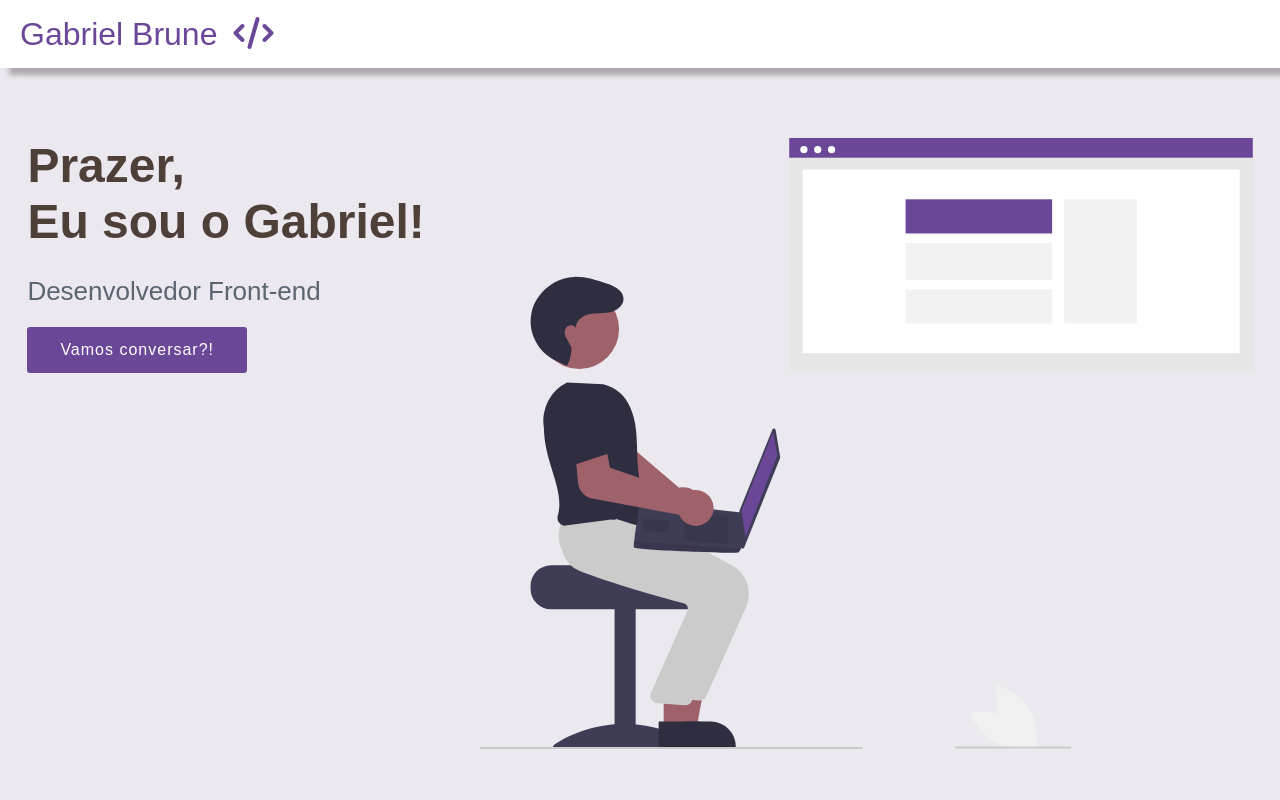
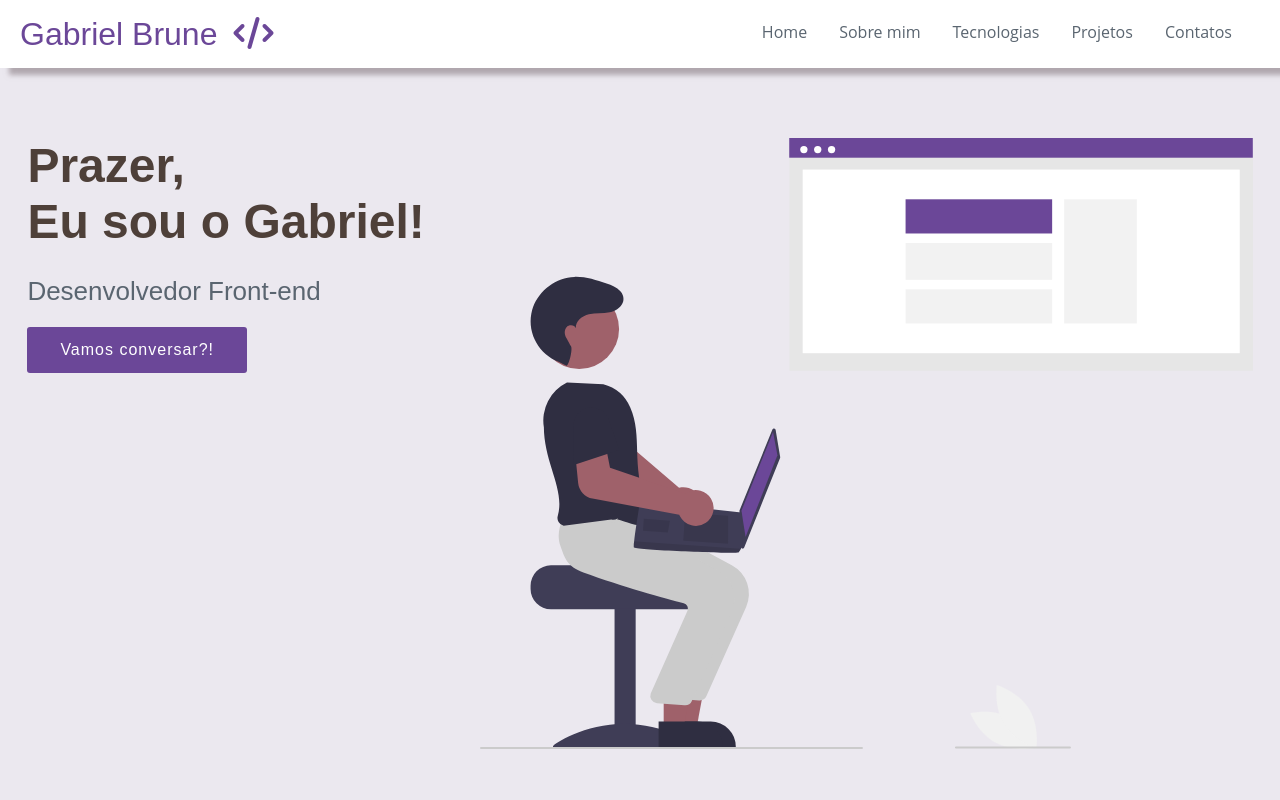
Before and after one commit to Gabriel52/Portfolio--React, a React (Create React App) app: page / in a window 1280 px wide. Shown: the top 800 px of the page. Built offline with nearby package versions, Linux system fonts and the light colour scheme; the HTML template or start-up script is replaced by a standard one.

Commit message:
fix: adjusting color

```diff
--- a/src/components/NavBar/styles.css
+++ b/src/components/NavBar/styles.css
@@ -53,10 +53,6 @@
   line-height: 110%;
   color: #5A6570;
   transition: all 400ms ease;
-}
-
-.nav-item a {
-  color: #fff;
 }
 
 .nav-item:after {
@@ -123,4 +119,9 @@
     cursor: pointer;
     color: #6B4798;
   }
+
+  .nav-item a {
+    color: #fff;
+  }
+
 }
```
